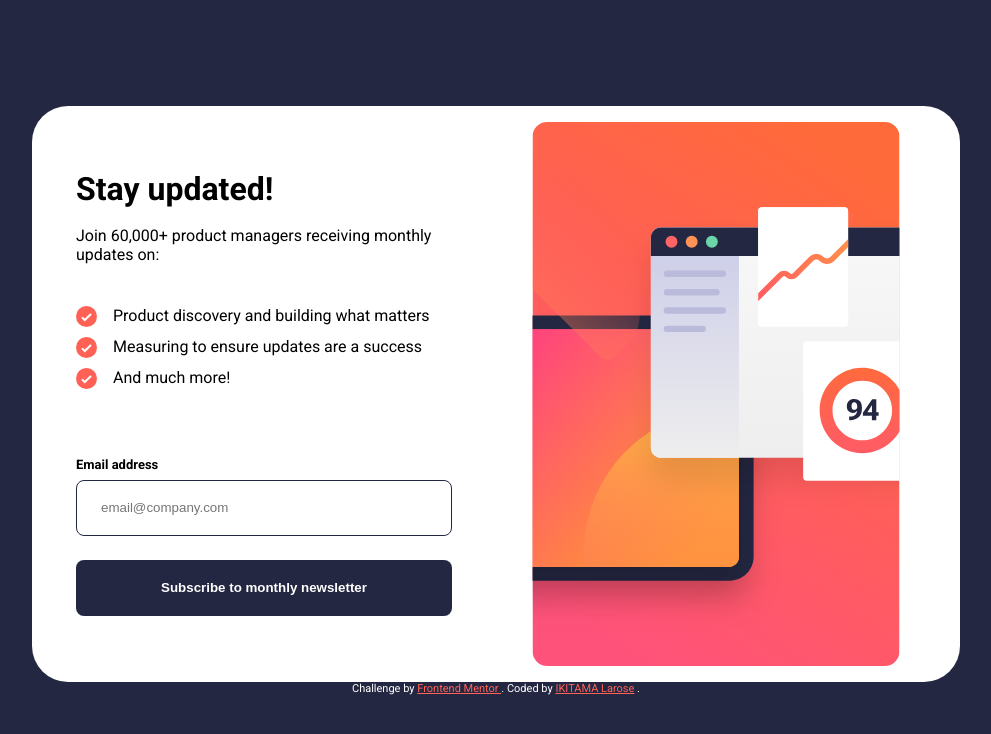
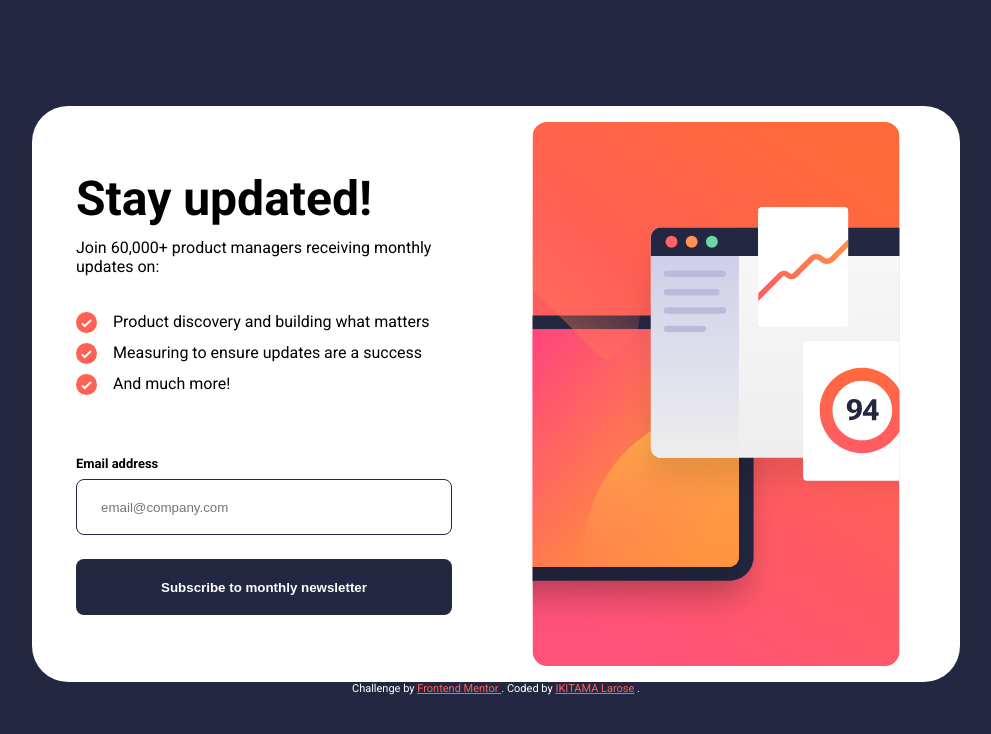
Before and after one commit to ikitamalarose/newsletter-sign-up-with-success-message-challenge, a plain HTML site: page index.html in a window 1280 px wide. Shown: the whole page, without its empty margins (144-1135 px from the left). Drawn offline with Linux system fonts and the light colour scheme.

Commit message:
change card__title size

```diff
--- a/styles/main.css
+++ b/styles/main.css
@@ -97,6 +97,9 @@ body {
         margin-top: 4rem;
     }
 
+    .card__title{
+        font-size: 3rem;
+    }
     .card__list {
         display: flex;
         flex-direction: column;
```
